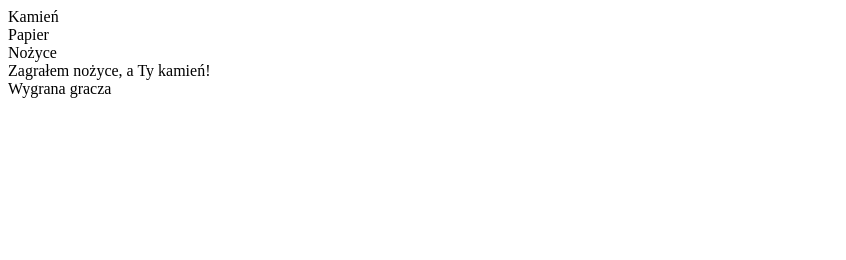
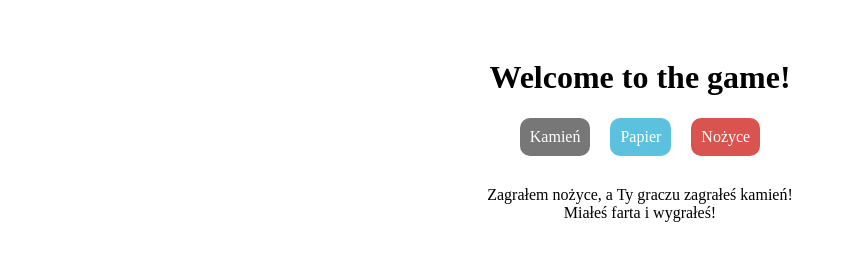
Before and after one commit to kris2485/Projekt-5-javascript-prework, a website: page index.html in a window 1280 px wide. Both pictures are taken after a click on the element "Kamień". Shown: the whole page, without its empty margins (0-846 px from the left). Drawn offline with Linux system fonts and the light colour scheme.

Commit message:
Add some styles to the project

```diff
--- a/index.html
+++ b/index.html
@@ -7,6 +7,7 @@
 </head>
 <body>
 	<div class="container">
+		<h1>Welcome to the game!</h1>
 		<div id="buttons">
 			<div id="play-rock">Kamień</div>
 			<div id="play-paper">Papier</div>
--- a/js/script.js
+++ b/js/script.js
@@ -17,22 +17,22 @@ function playGame (playerInput) {
 	}
 	// Funkcjca wyświetlania wyniku
 	function displayResult (computerMove, playerMove) {
-		printMessage('Zagrałem ' + computerMove + ', a Ty ' + playerMove + '!');
+		printMessage('Zagrałem ' + computerMove + ', a Ty graczu zagrałeś ' + playerMove + '!');
 
 		if(computerMove == 'kamień' && playerMove == 'nożyce'){
-			printMessage('Wygrana komputera');
+			printMessage('Wygrywam!');
 		} else if (computerMove == 'nożyce' && playerMove == 'papier') {
-			printMessage('Wygrana komputera');
+			printMessage('Wygrywam!');
 		} else if (computerMove == 'papier' && playerMove == 'kamień') {
-			printMessage('Wygrana komputera');
+			printMessage('Wygrywam!');
 		} else if ( playerMove == 'kamień' && computerMove == 'nożyce'){
-			printMessage('Wygrana gracza');
+			printMessage('Miałeś farta i wygrałeś!');
 		} else if (playerMove == 'nożyce' && computerMove == 'papier') {
-			printMessage('Wygrana gracza');
+			printMessage('Miałeś farta i wygrałeś!');
 		} else if (playerMove == 'papier' && computerMove == 'kamień') {
-			printMessage('Wygrana gracza');
+			printMessage('Miałeś farta i wygrałeś!');
 		} else if (computerMove == playerMove) {
-			printMessage('Remis!');
+			printMessage('Mamy remis!');
 		}
 	}
 
--- a/scss/style.scss
+++ b/scss/style.scss
@@ -0,0 +1,28 @@
+.container {
+	padding-top: 30px;
+	text-align: center;
+
+		#buttons {
+			display: flex;
+    		justify-content: center;
+    		margin-bottom: 30px;
+
+    		[id^="play-"] {
+    			color: #fff;
+    			padding: 10px;
+    			border-radius: 10px;
+    		}
+
+    		#play-rock {
+    			background: #777777;
+    		}
+    		#play-paper {
+    			background: #5BC1DE;
+    			margin-right: 20px;
+    			margin-left: 20px;
+    		}
+    		#play-scissors {
+    			background: #D9534F;
+    		}
+		}
+}
```
Also changed, not shown: css/style.css, 1 other file.
